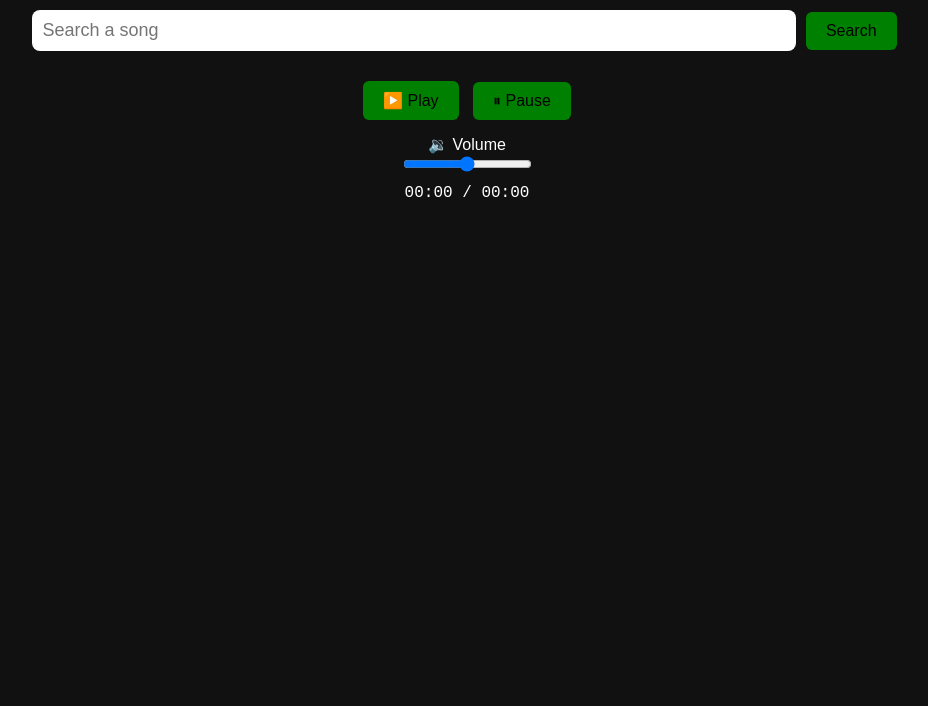
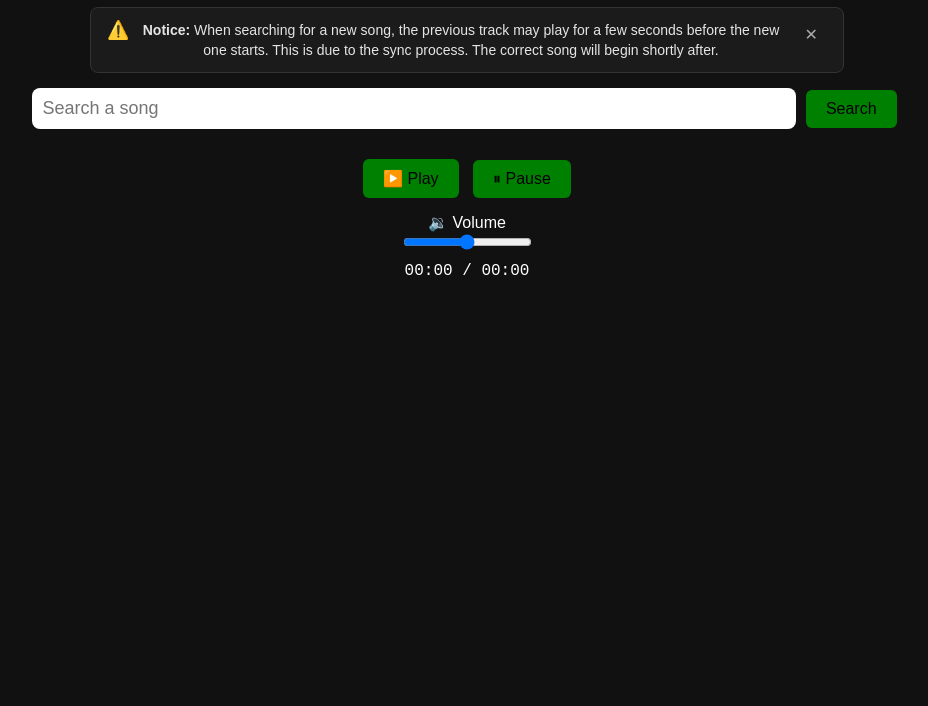
Before and after one commit to vasanthHost1/Emusictest, a plain HTML site: page index.html in a window 1280 px wide. Shown: the part 94-800 px from the top of the page, without its empty margins (173-1101 px from the left). Drawn offline with Linux system fonts and the light colour scheme.

Commit message:
Update index.html

```diff
--- a/index.html
+++ b/index.html
@@ -4,6 +4,36 @@
   <meta name="viewport" content="width=device-width, initial-scale=1">
   <title>Foxxy Sync Music</title>
   <style>
+
+    /* Sync notice */
+.notice {
+  background: #1b1b1b;
+  border: 1px solid #333;
+  color: #e5e5e5;
+  padding: 12px 16px;
+  border-radius: 8px;
+  max-width: 720px;
+  margin: 12px auto;
+  font-size: 14px;
+  line-height: 1.45;
+  display: flex;
+  align-items: flex-start;
+  gap: 10px;
+}
+.notice .icon { font-size: 18px; line-height: 1; margin-top: 1px; }
+.notice .text { flex: 1; }
+.notice .close {
+  margin-left: 8px;
+  background: transparent;
+  border: 0;
+  color: #aaa;
+  cursor: pointer;
+  font-size: 16px;
+  padding: 0 4px;
+}
+.notice .close:hover { color: #fff; }
+
+
     body {
       background-color: #111;
       color: white;
@@ -61,6 +91,14 @@
 </head>
 <body>
   <h1>Foxxy Sync Music 🎵</h1>
+
+  <div class="notice" id="syncNotice" role="alert" aria-live="polite">
+  <span class="icon">⚠️</span>
+  <span class="text">
+    <strong>Notice:</strong> When searching for a new song, the previous track may play for a few seconds before the new one starts. This is due to the sync process. The correct song will begin shortly after.
+  </span>
+  <button class="close" aria-label="Dismiss" onclick="document.getElementById('syncNotice').remove()">✕</button>
+  </div>
   <input type="text" id="searchInput" placeholder="Search a song">
   <button onclick="searchSong()">Search</button>
   <div id="videoTitle"></div>
```
